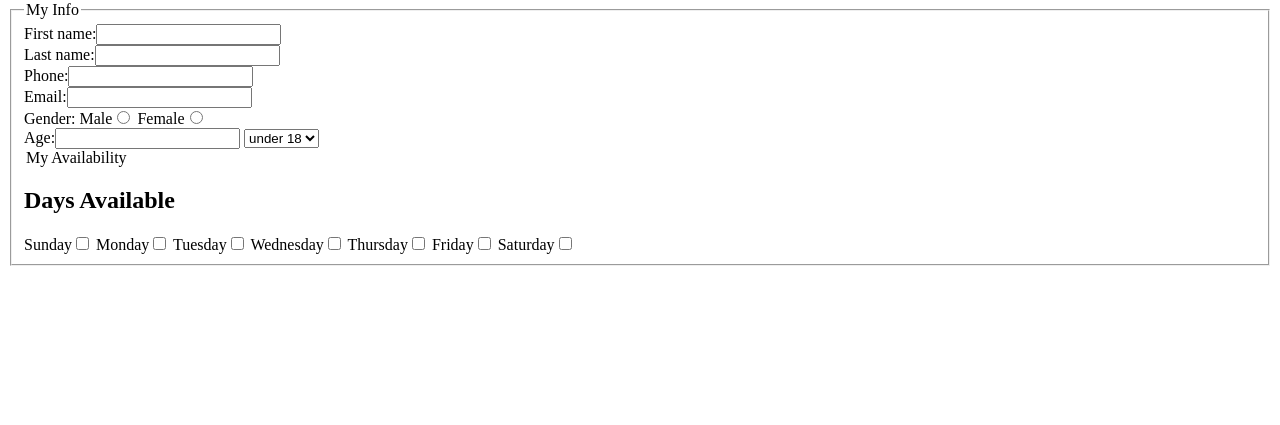
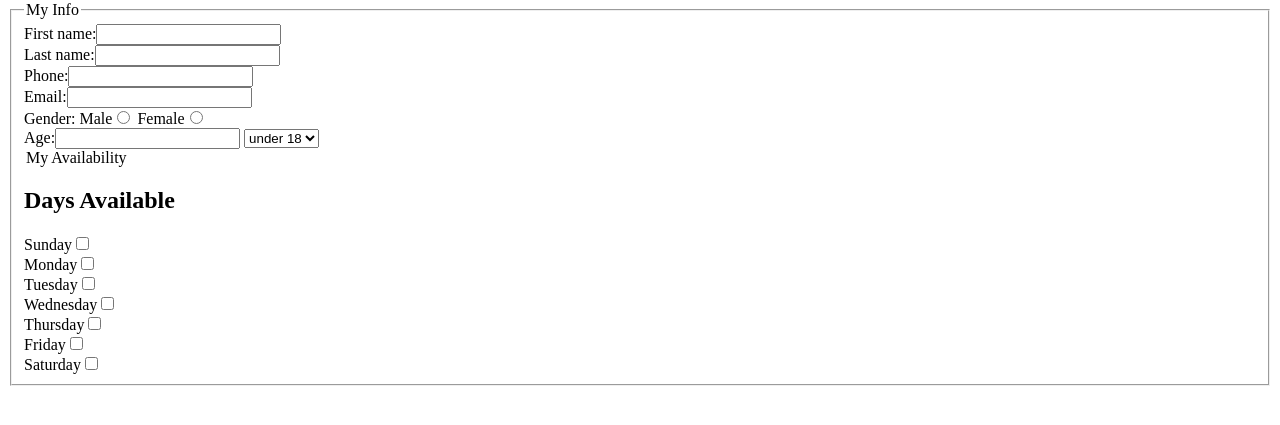
Before and after one commit to Mithul-Y/Lab_5, a plain HTML site: page index.html in a window 1280 px wide. Shown: the part 79-504 px from the top of the page. Drawn offline with Linux system fonts and the light colour scheme.

Commit message:
Update index.html

```diff
--- a/index.html
+++ b/index.html
@@ -38,12 +38,25 @@
 		<h2>Days Available</h2>
 		<div>
 			<label>Sunday<input type="checkbox" name="hidden_field" value="Sun"></label>
+		</div>
+		<div>
 			<label>Monday<input type="checkbox" name="hidden_field" value="Mon"></label>
+		</div>
+		<div>
 			<label>Tuesday<input type="checkbox" name="hidden_field" value="Tue"></label>
+		</div>
+		<div>
 			<label>Wednesday<input type="checkbox" name="hidden_field" value="Wed"></label>
+		</div>
+		<div>
 			<label>Thursday<input type="checkbox" name="hidden_field" value="Thu"></label>
+		</div>
+		<div>
 			<label>Friday<input type="checkbox" name="hidden_field" value="Fri"></label>
+		</div>
+		<div>
 			<label>Saturday<input type="checkbox" name="hidden_field" value="Sat"></label>
+	  </div>
 	</form>
 </body>
 </html>
```
